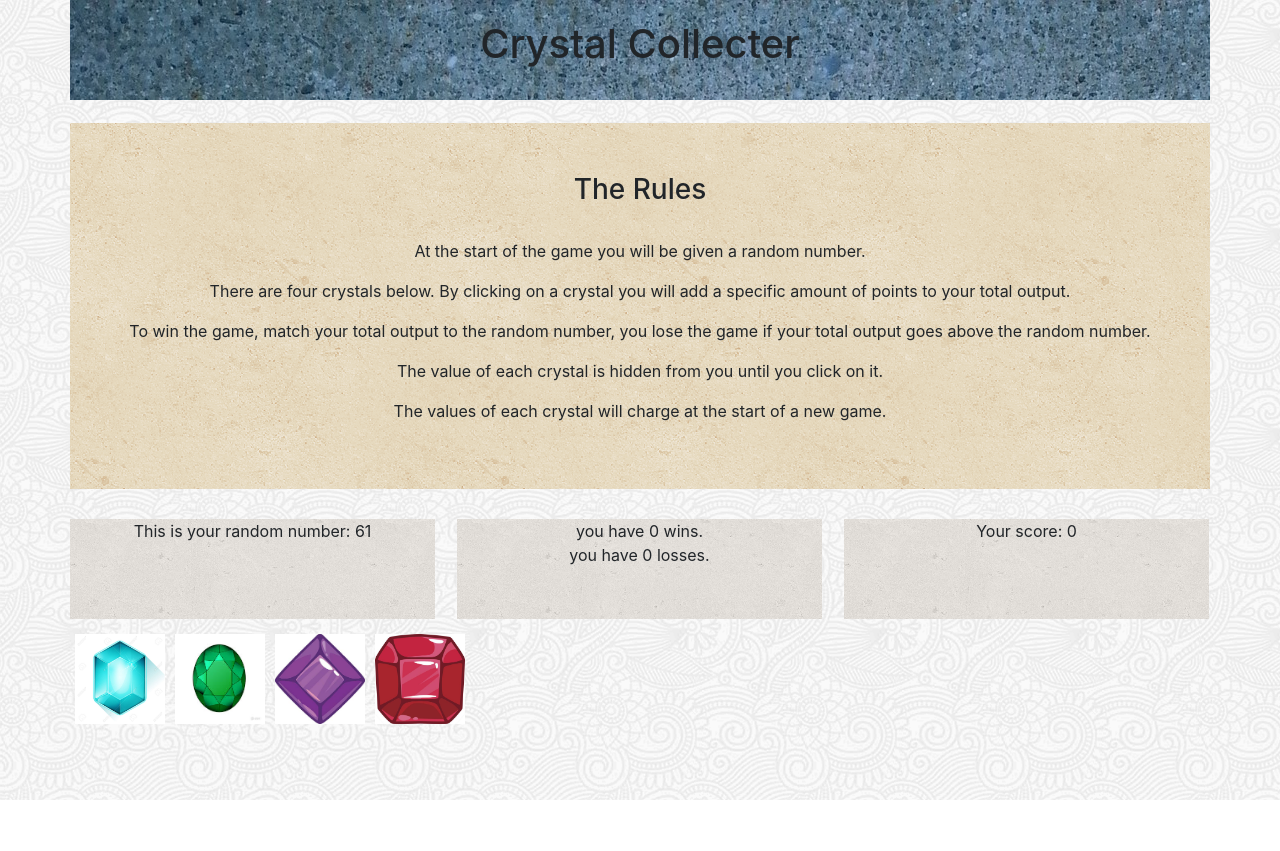
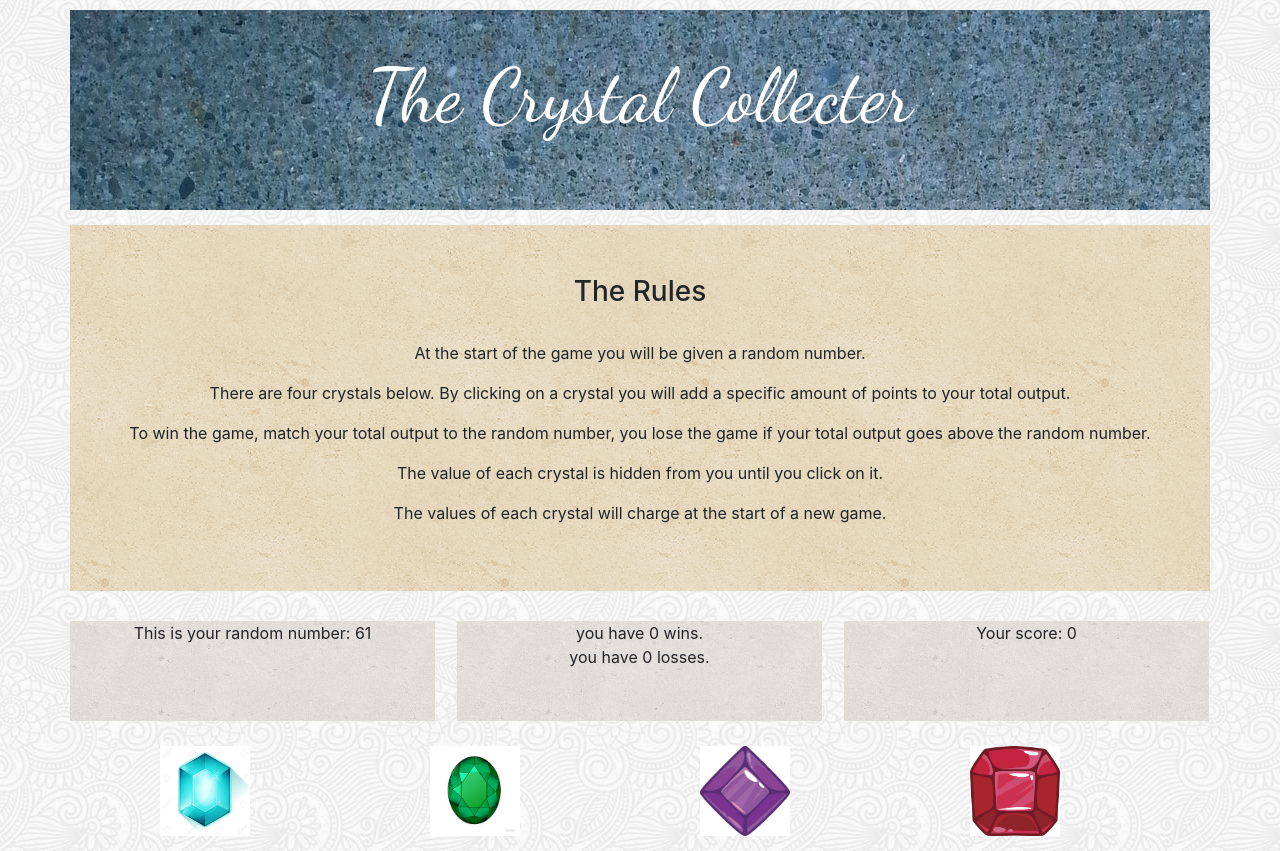
Before and after one commit to dsolomon4/unit-4-game, a plain HTML site: page index.html in a window 1280 px wide. Before the commit the page ends 800 px from the top, so only its background shows below. Drawn offline with nearby package versions, Linux system fonts and the light colour scheme.

Commit message:
updated js

```diff
--- a/assets/css/style.css
+++ b/assets/css/style.css
@@ -2,6 +2,7 @@ img {
     height: 100px;
     width: 100px;
     padding: 5px;
+    margin: 10px 85px;
 }
 
 
@@ -10,15 +11,14 @@ body{
     background-image: url("../images/full-bloom.png");
 }
 
-h1 {
-    color: black;
-    font-size: 42px;
+header {
+    font-size: 75px;
     background-image: url("../images/concrete-1225035_1920.jpg");
-    height: 100px;
+    height: 200px;
     width: 1000px;
     text-align: center;
-    padding: 20px;
-    margin-top: 100px;
+    padding: 30px;
+    margin-top: 10px;
 }
 
 #rules {
--- a/assets/javascript/game.js
+++ b/assets/javascript/game.js
@@ -1,42 +1,7 @@
 $(document).ready(function(){
-
-// randomNumber being guessed needs to be display
-
-// when correct number is guessed, win goes up by one point
-// when incorrect number is guessed, lose goes up by one point
-// the rules need to be diplayed
-// the number being added needs to be displayed
-
-
-
-
-// * Your game will hide this amount until the player clicks a crystal.
-//   * When they do click one, update the player's score counter.
-
-
-//* The player loses if their score goes above the random number.
-
-//* The game restarts whenever the player wins or loses.
-
-//* When the game begins again, the player should see a new random number. Also, all the crystals will have four new hidden values. Of course, the user's score (and score counter) will reset to zero.
-
-//
-// * The app should show the number of games the player wins and loses. To that end, do not refresh the page as a means to restart the game.
 
 
 // create varibles for global items
-
- //random value of the stone
- /*
-var blueStoneValue = Math.floor(Math.random() * 12) + 1;
-var greenStoneValue = Math.floor(Math.random() * 12) + 1;
-var purpleStoneValue = Math.floor(Math.random() * 12) + 1;
-var redStoneValue = Math.floor(Math.random() * 12) + 1;
-console.log(blueStoneValue)
-console.log(greenStoneValue)
-console.log(purpleStoneValue)
-console.log(redStoneValue)
-*/
 
 //The random number shown at the start of the game should be between 19 - 120.
 var guessNumber = Math.floor(Math.random() * 102) + 19;
@@ -55,7 +20,7 @@ var guessCounter = 0;
 $("#guess-counter").text("Your score: " + guessCounter)
 
 // varible array for images
-
+var stoneValue = 0;
 
 var images = ["assets/images/blue-stone.jpg", "assets/images/green-stone.jpg", "assets/images/purple-stone.jpg", "assets/images/red-stone.jpg", ]
 
@@ -66,29 +31,17 @@ function stoneNumber(){
         var stone = $('<img>');
         stone.addClass("stone-image");
         stone.attr("src", images[i]);
-        stone.attr("stonevalue", Math.floor(Math.random() * 12) + 1);
 
+        stone.attr("stone-value", Math.floor(Math.random() * 12) + 1);
         $("#stone").append(stone);
 
 
     }
 
-    var stoneValue = ($(this).attr("stonevalue"))
-        stoneValue = parseInt(stoneValue);
+
 
 }
 
-
-
-// var for the numbers that will be used to add
-
-
-
-
-
-
-
-// * When the player clicks on a crystal, it will add a specific amount of points to the player's total score.
 /// connection of image to onclick
 
 $("#stone").on('click', function () {
@@ -96,36 +49,24 @@ $("#stone").on('click', function () {
 
     })
 
-/**$("#green-stone").on('click', function () {
-
-
-})
-
-$("#purple-stone").on('click', function () {
-
-})
-
-$("#red-stone").on('click', function () {
-
-})
-
-*/
-
-
 function resetGame() {
     wins = 0;
     loss = 0;
 
 }
 
-
-
 //* The player wins if their total score matches the random number from the beginning of the game.
 
 function winner() {
     guessCounter = 0;
 
-    guessCounter = 1 +3 //= stoneValue
+    //value of the stone
+    var stoneValue = ($("#stone").attr("stone-value"))
+    stoneValue = parseInt(stoneValue);
+    console.log(stoneValue)
+
+    //When the player clicks on a crystal, it will add a specific amount of points to the player's total score.
+    guessCounter += stoneValue
 
     $("#guess-counter").text("Your score: " + guessCounter)
     //if the numbers added is less than guessNumber, continue to add
@@ -138,13 +79,12 @@ function winner() {
     } else if (guessNumber > guessCounter) {
         //alert("You have lost!")
         loss++
+        resetGame()
     }
-
-
+//The app should show the number of games the player wins and loses. To that end, do not refresh the page as a means to restart the game.
 }
 
 resetGame()
 
-
 stoneNumber()
 })
--- a/index.html
+++ b/index.html
@@ -10,6 +10,7 @@
     <link rel="stylesheet" href="assets/css/style.css">
     <link rel="stylesheet" href="https://stackpath.bootstrapcdn.com/bootstrap/4.1.3/css/bootstrap.min.css" integrity="sha384-MCw98/SFnGE8fJT3GXwEOngsV7Zt27NXFoaoApmYm81iuXoPkFOJwJ8ERdknLPMO"
         crossorigin="anonymous">
+    <link href="https://fonts.googleapis.com/css?family=Dancing+Script" rel="stylesheet">
 
 </head>
 
@@ -17,7 +18,7 @@
 
     <div class="container">
         <div class="row">
-            <h1 class="col-12" id="game-header"> Crystal Collecter </h1>
+            <header class="col-12" id="game-header" style="color: white; font-family: 'Dancing Script', cursive;"> The Crystal Collecter </header>
         </div>
         <div class="row">
             <div class="col-12" id="rules">
@@ -33,7 +34,8 @@
                     your total output.
                 </p>
                 <p>
-                    To win the game, match your total output to the random number, you lose the game if your total output
+                    To win the game, match your total output to the random number, you lose the game if your total
+                    output
                     goes above the random number.
                 </p>
                 <p>
@@ -58,7 +60,7 @@
 
         </div>
         <div class="row ">
-            <div id="stone"></div>
+            <span id="stone"></span>
         </div>
     </div>
 
```
